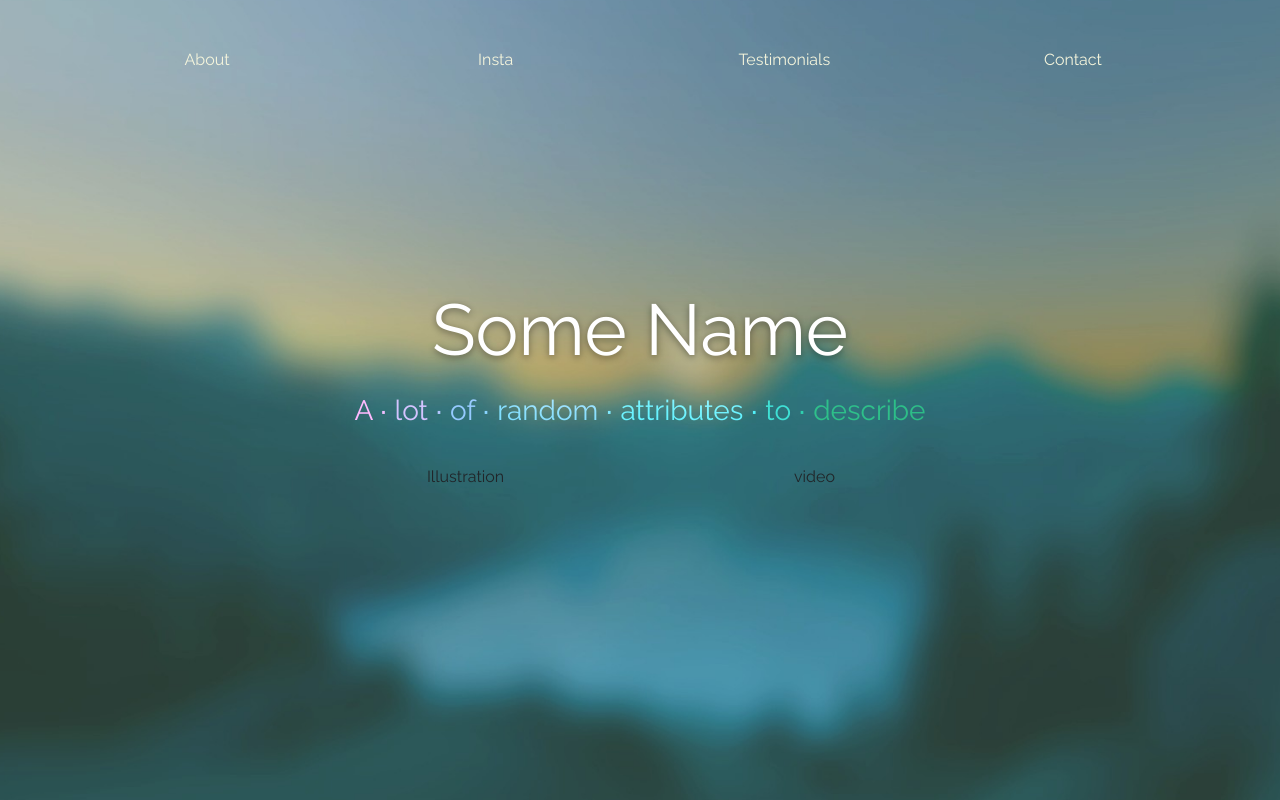
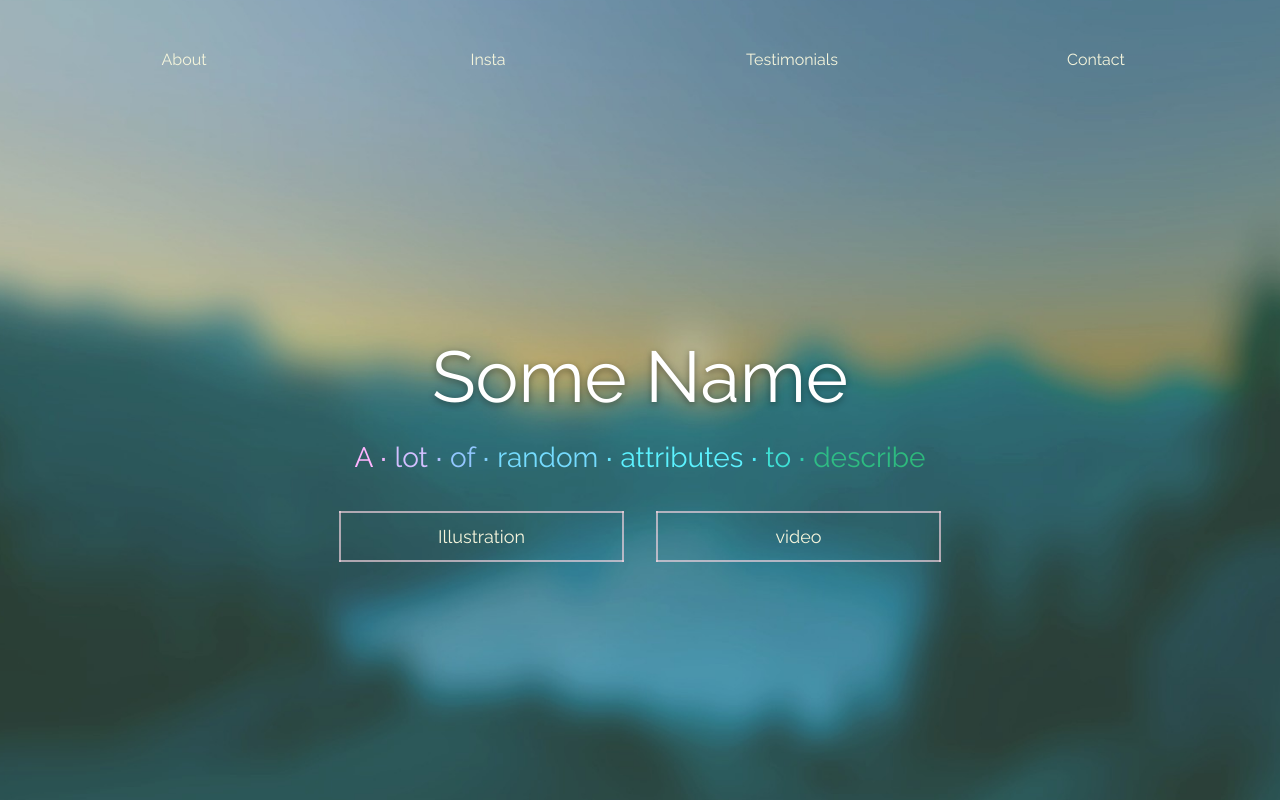
Before and after one commit to nXtremist/test, a website with bundled scripts: page index.html in a window 1280 px wide. Built offline with nearby package versions, Linux system fonts and the light colour scheme; no server answers.

Commit message:
fixing hero-link

```diff
--- a/index.html
+++ b/index.html
@@ -82,18 +82,18 @@
         <section class="header d-flex align-items-center justify-content-center">
 
             <div class="bg"></div>
-            <div class="container">
-                <h1 class="mb-3">Some Name</h1>
+            <div class="container mt-5">
+                <h1 class="mb-3 mt-5">Some Name</h1>
                 <h3 id="personalAttribute">A lot of random attributes to describe</h3>
-                <div class="row align-items-center justify-content-center ">
+                <div class="row align-items-center justify-content-center mt-3">
                     <div class="col-md-3 hero-link">
                         <span><span><span>Illustration</span></span></span>
                     </div>
                     <div class="col-md-3 hero-link">
                         <span><span><span>video</span></span></span>
                     </div>
+            </div>
                 </div>
-            </div>
         </section>
 
         <section class="about d-flex align-items-center justify-content-center">
--- a/scss/style.scss
+++ b/scss/style.scss
@@ -482,10 +482,12 @@ section {
             }
         }
         .hero-link{
-            @include btn-border-slide(transparent, palevioletred, 2px, 0.5s);
+            @include btn-border-slide(rgba(248, 214, 226, 0.65), palevioletred, 2px, 0.5s);
             padding:.75rem 2rem;
-            margin: .75rem 2rem;
+            margin:1rem 1rem 0rem 1rem;
             width:50%;
+            color:beige;
+            font-size:1.125rem;
         }
     }
 
```
Also changed, not shown: css/style.css.
